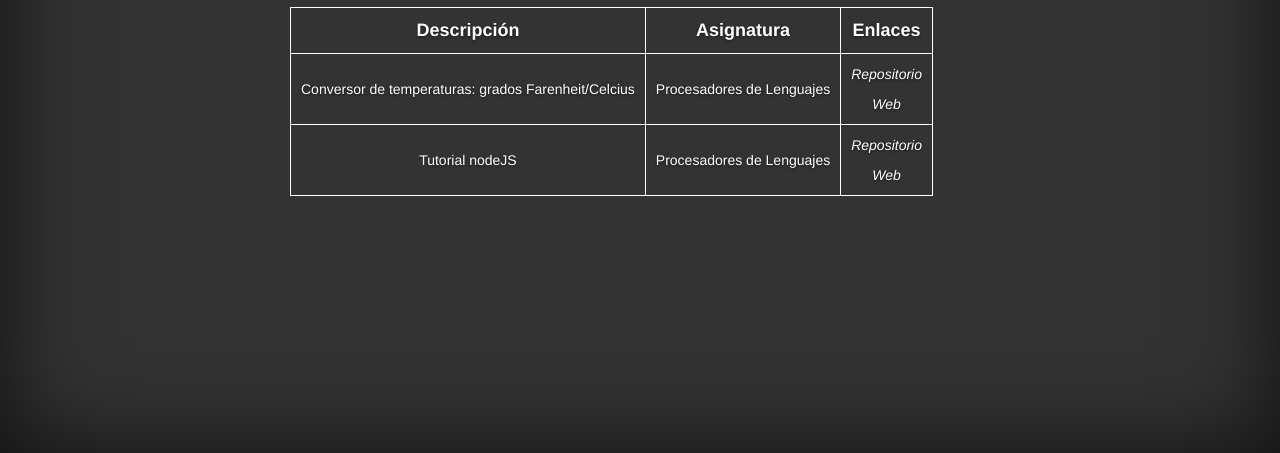
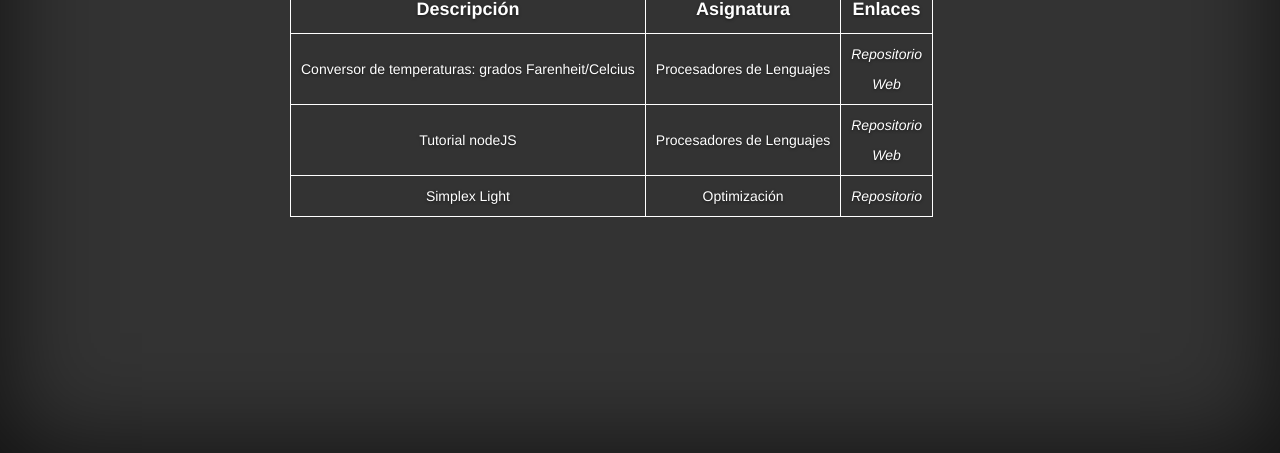
Before and after one commit to alu0100697032/alu0100697032.github.io, a plain HTML site: page proyectos.html in a window 1280 px wide. Shown: the part 347-800 px from the top of the page. Drawn offline with nearby package versions, Linux system fonts and the light colour scheme.

Commit message:
Modified proyectos.html

```diff
--- a/proyectos.html
+++ b/proyectos.html
@@ -44,6 +44,11 @@
                                     <p></p><a href="http://alu0100697032.github.io/nodeJS_tutorial/">Web</a>
                                 </td>
                             </tr>
+                            <tr>
+                                <td>Simplex Light</td>
+                                <td>Optimización</td>
+                                <td><a href="https://github.com/alu0100697032/simplex_light">Repositorio</a></td>
+                            </tr>
                         </tbody>
                     </table>
                 </div>
```
